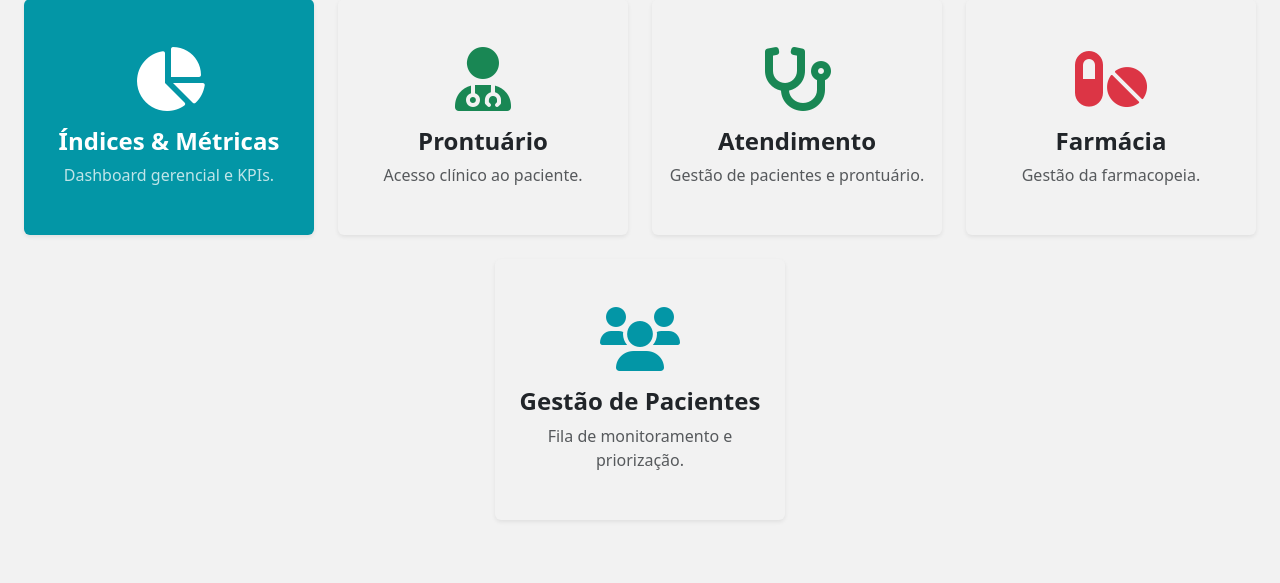
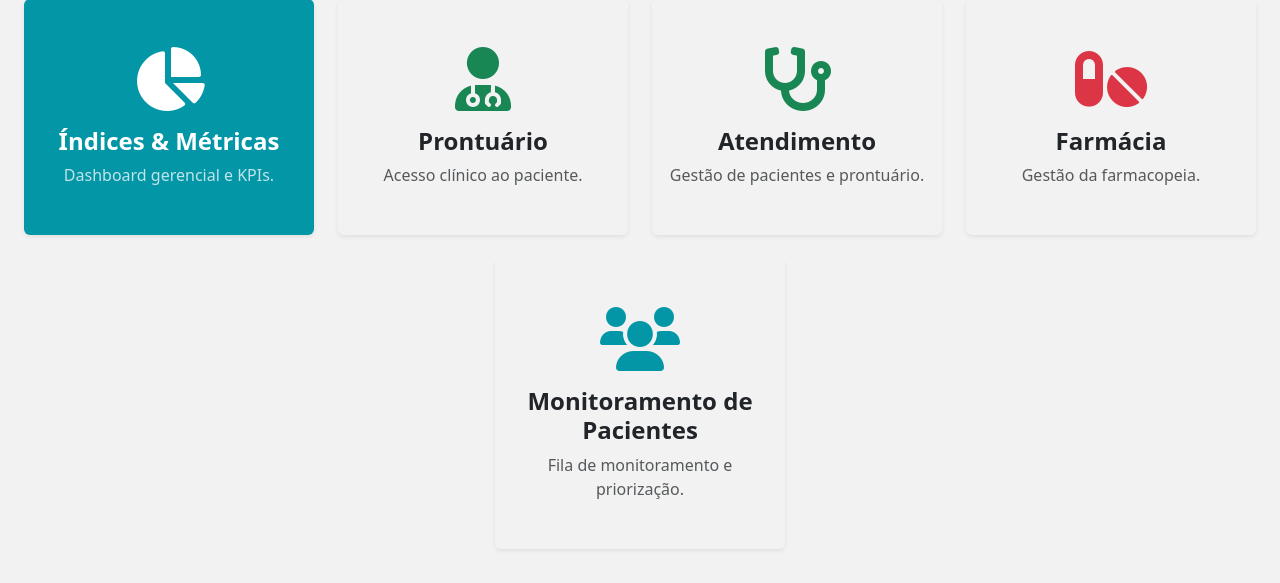
Before and after one commit to titonel/lca, a Django app: page /hipertensao/ in a window 1280 px wide. Shown: the part 217-800 px from the top of the page. Run offline with Django 5.2, Linux system fonts and the light colour scheme; the visitor is signed in with stand-in values (Sample User, id 1).

Commit message:
Landing atualizada: mudança de Gestão para Monitoramento de Pacientes

```diff
--- a/hipertensao/templates/hipertensao/index.html
+++ b/hipertensao/templates/hipertensao/index.html
@@ -68,7 +68,7 @@
             <div class="card h-100 shadow-sm border-0 hover-card">
                 <div class="card-body text-center py-5">
                     <i class="fas fa-users fa-4x text-info mb-3"></i>
-                    <h4 class="card-title fw-bold text-dark">Gestão de Pacientes</h4>
+                    <h4 class="card-title fw-bold text-dark">Monitoramento de Pacientes</h4>
                     <p class="card-text text-muted">Fila de monitoramento e priorização.</p>
                 </div>
             </div>
```
